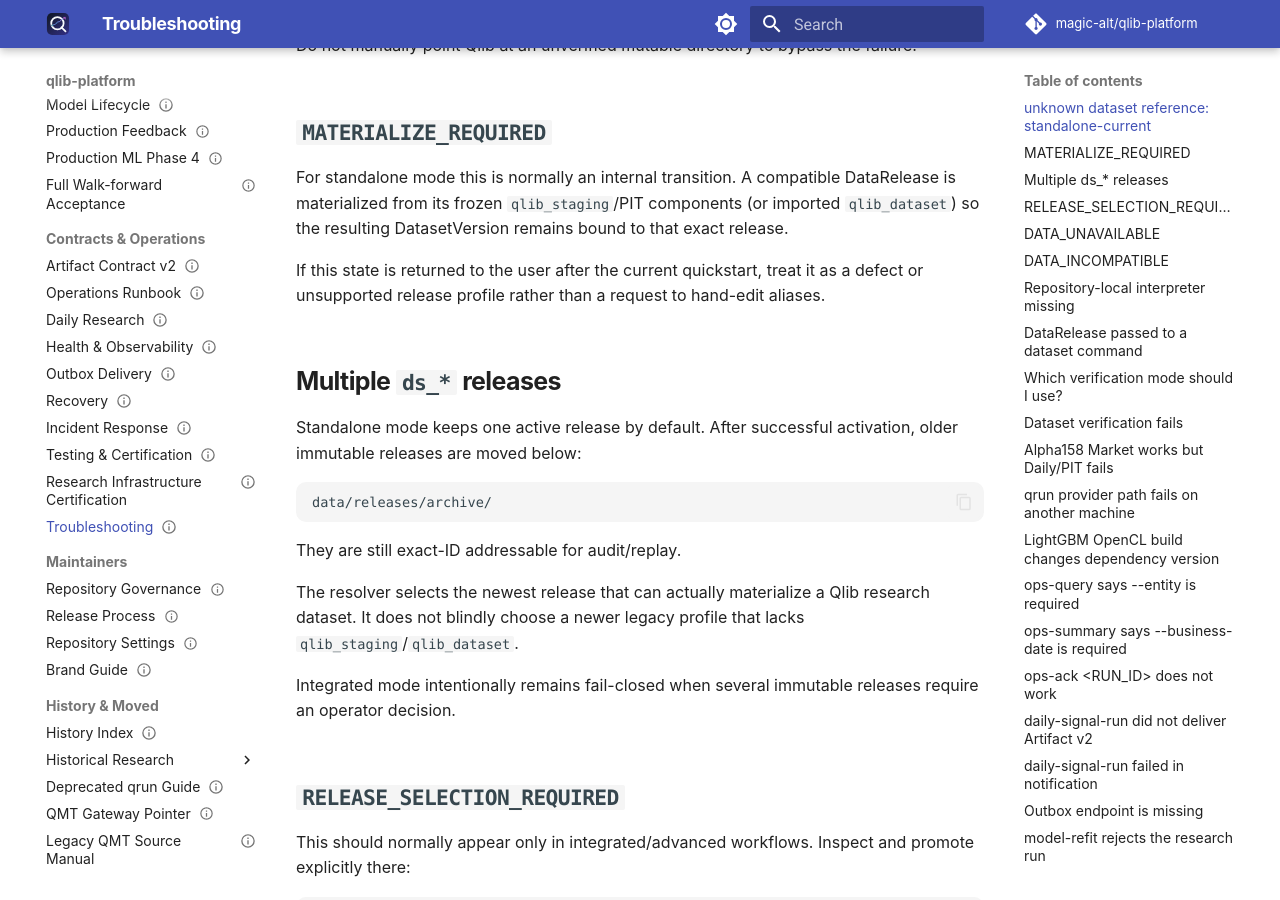
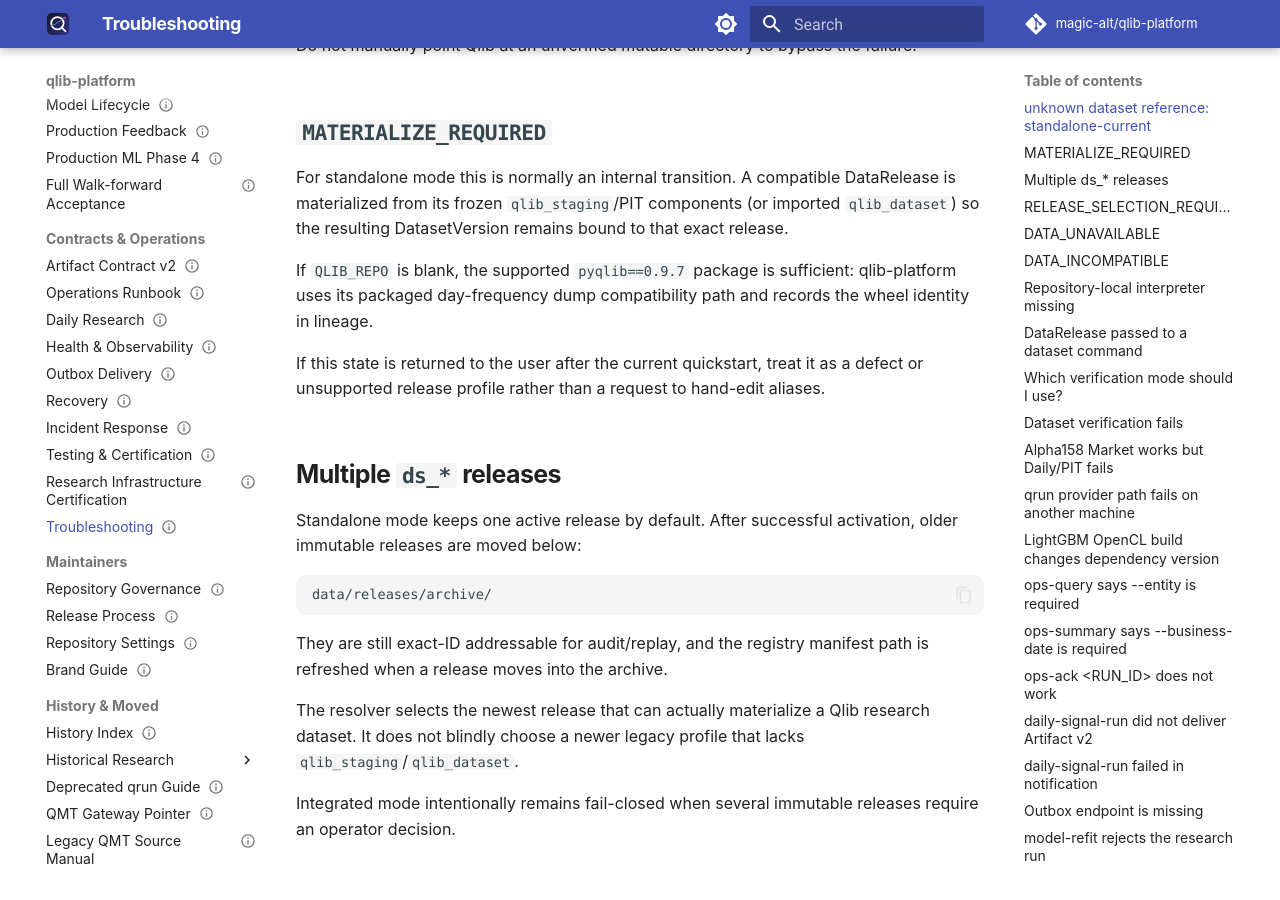
Before and after one commit to magic-alt/qlib-platform, an MkDocs documentation site: the page built from docs/troubleshooting.md, in a window 1280 px wide and 900 px high, scrolled down 836 px. Built offline with MkDocs 1.6.1 and Material for MkDocs 9.7.7, drawn with Linux system fonts in a browser that asks for light colours; comment, search, counter and statistics services are not loaded.

Commit message:
docs: restore troubleshooting verification anchor

````diff
--- a/docs/troubleshooting.md
+++ b/docs/troubleshooting.md
@@ -40,6 +41,8 @@ Do not manually point Qlib at an unverified mutable directory to bypass the fail
 
 For standalone mode this is normally an internal transition. A compatible DataRelease is materialized from its frozen `qlib_staging`/PIT components (or imported `qlib_dataset`) so the resulting DatasetVersion remains bound to that exact release.
 
+If `QLIB_REPO` is blank, the supported `pyqlib==0.9.7` package is sufficient: qlib-platform uses its packaged day-frequency dump compatibility path and records the wheel identity in lineage.
+
 If this state is returned to the user after the current quickstart, treat it as a defect or unsupported release profile rather than a request to hand-edit aliases.
 
 ## Multiple `ds_*` releases
@@ -50,7 +53,7 @@ Standalone mode keeps one active release by default. After successful activation
 data/releases/archive/
 ```
 
-They are still exact-ID addressable for audit/replay.
+They are still exact-ID addressable for audit/replay, and the registry manifest path is refreshed when a release moves into the archive.
 
 The resolver selects the newest release that can actually materialize a Qlib research dataset. It does not blindly choose a newer legacy profile that lacks `qlib_staging`/`qlib_dataset`.
 
````
Also changed, not shown: other parts of docs/troubleshooting.md (+1 -0 lines).
